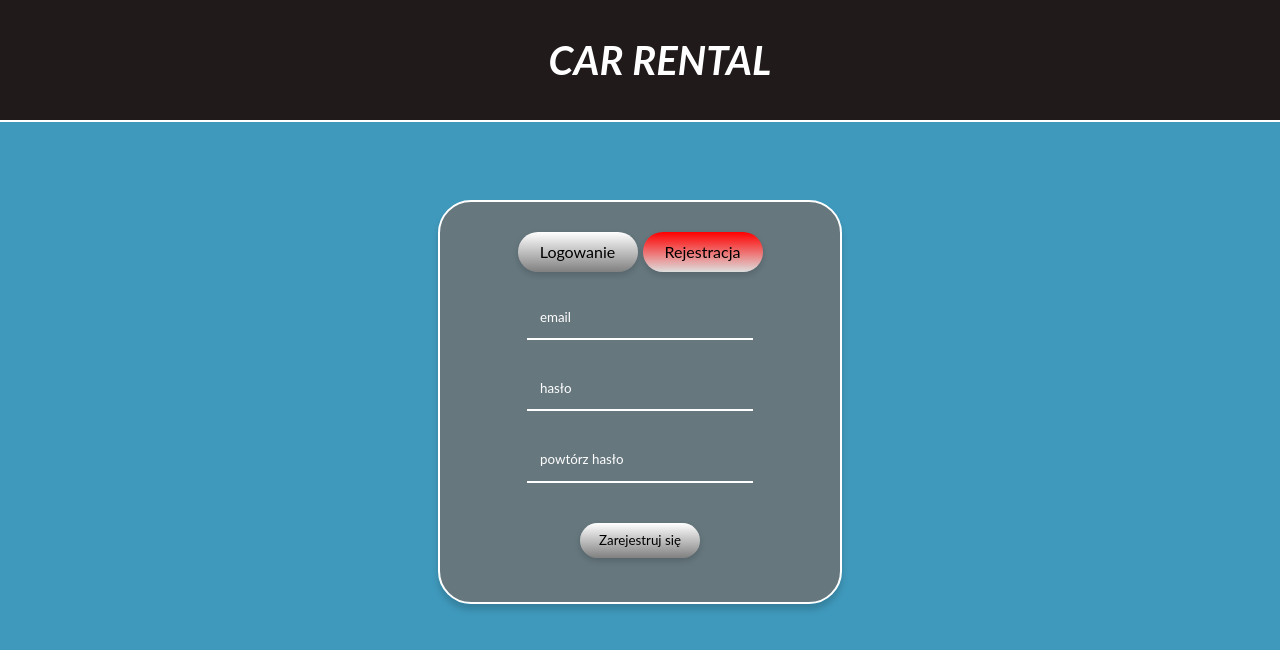
After one commit to Zeimdall/WdPAI_Project, a PHP site: page /public/views/registration.html in a window 1280 px wide. The commit adds this page. Shown: the top 650 px of the page. Run offline with PHP 8.4, Linux system fonts and the light colour scheme.

Commit message:
add new html and css styles

```diff
--- /dev/null
+++ b/public/css/loginpage.css
@@ -0,0 +1,105 @@
+.header {
+    display: flex;
+    position: fixed;
+    width: 100%;
+    height: 80px;
+    padding: 20px;
+    justify-content: center;
+    align-items: center;
+    background: #211A1A;
+    border-bottom: 2px solid white;
+}
+.comp_name {
+    font-style: italic;
+    font-size: 40px;
+    text-align: center;
+    color: white;
+    font-weight: bold;
+}
+
+.container {
+    width: 400px;
+    margin: 100px auto 0 auto;
+    min-height: 400px;
+    height: 400px;
+    display: flex;
+    flex-direction: column;
+
+    box-shadow: 0 6px 6px #00000029;
+    border: 2px solid white;
+    border-radius: 33px;
+    background: rgba(112, 112, 112, 0.8);
+}
+
+.container-content {
+    display: flex;
+    flex-direction: column;
+    margin-top: 10px;
+}
+
+.container .container-header {
+    display: flex;
+    margin-top: 30px;
+    align-self: center;
+}
+
+.container .container-header .header-item {
+    background: transparent linear-gradient(180deg, #FFFFFF 0%, #808080 100%) 0 0 no-repeat padding-box;
+    box-shadow: 0 3px 6px #00000029;
+    border-radius: 20px;
+
+    width: 120px;
+    border: none;
+    color: black;
+    line-height: 2.5em;
+    text-align: center;
+    text-decoration: none;
+}
+
+.container .container-header .header-item.active {
+    background: transparent linear-gradient(180deg, #ff0000 0%, #dedede 100%) 0 0 no-repeat padding-box;
+}
+
+.container .container-content .text-field {
+    margin: 0 auto;
+}
+
+::placeholder {
+    color: white;
+    opacity: 1;
+}
+
+input {
+    background-color: transparent;
+    border: 0;
+    outline: 0;
+    border-bottom: 2px solid white;
+    padding: 1em;
+    margin: 1em;
+    width: 50%;
+}
+
+input.center, button.center {
+    margin-left: auto;
+    margin-right: auto;
+}
+
+input:focus {
+    outline: none!important;
+}
+
+button {
+    background: transparent linear-gradient(180deg, #FFFFFF 0%, #808080 100%) 0 0 no-repeat padding-box;
+    box-shadow: 0 3px 6px #00000029;
+    border-radius: 20px;
+
+    width: 30%;
+    border: none;
+    color: black;
+    margin: 2em;
+    line-height: 2.5em;
+}
+
+#email, #password #confirm-password {
+    color: white;
+}
--- /dev/null
+++ b/public/css/mainpage.css
@@ -0,0 +1,81 @@
+* {
+    font-family: Lato, serif;
+}
+
+#app-header {
+    display: flex;
+    width: 100%;
+    padding: 20px;
+    justify-content: center;
+    align-items: center;
+    background: #211A1A;
+    border-bottom: 2px solid white;
+}
+.nav-container {
+    display: flex;
+    justify-content: space-between;
+    align-items: center;
+    width: 95%;
+    padding: 20px;
+}
+
+.nav_comp_name {
+    display: inline-flex;
+    align-items: center;
+    transition: .3s;
+    font-size: 20px;
+    color: white;
+    font-style: italic;
+}
+
+.nav__list {
+    display: flex;
+    flex-direction: row;
+    list-style-type: none;
+    margin: 0;
+    padding: 0;
+    font-size: 15px;
+}
+
+.nav__item {
+    margin: 10px;
+}
+
+.nav__link {
+    text-decoration: none;
+    color: white;
+}
+
+.main-container {
+    max-width: 100%;
+}
+
+
+.split {
+    height: 100%;
+    position: fixed;
+    width: 50%;
+}
+
+.left {
+    left: 0;
+    color: #FFFFFF;
+    font-size: 40px;
+    max-width: 50%;
+}
+.top-text {
+    text-align: center;
+}
+.bottom-text {
+    text-align: justify;
+    margin-inline-start: 15px;
+    margin-inline-end: 15px;
+}
+
+.right {
+    right: 0;
+}
+
+.img-custom {
+    background-size: 100px;
+}
--- a/public/css/style.css
+++ b/public/css/style.css
@@ -1,6 +1,10 @@
+@import "loginpage.css";
+@import "mainpage.css";
+
 *{
     font-family: Lato, serif;
 }
+
 body {
     margin: 0;
     display: grid;
@@ -8,118 +12,42 @@ body {
     background-color: #3F99BC;
     grid-template-rows: 100px 100%;
 }
+
+@media only screen and (max-device-width: 420px) {
+
     .header {
         display: flex;
         position: fixed;
         width: 100%;
-    height: 80px;
+        height: 200px;
         padding: 20px;
         justify-content: center;
         align-items: center;
         background: #211A1A;
-    border-bottom: 2px solid white;
-}
-.comp_name {
-    font-style: italic;
-    font-size: 40px;
-    text-align: center;
-    color: white;
-    font-weight: bold;
+        border-bottom: 3px solid white;
     }
 
     .container {
+        flex-direction: column;
+        position: absolute;
+        top: 50%;
+        transform: translate(0, -50%);
         width: 100%;
-    height: 100%;
-    display: flex;
-    flex-direction: row;
-    justify-content: center;
-    align-items: center;
-    padding: 30px;
-}
-
-.login-container {
-    width: 50%;
-    max-width: 600px;
-    display: flex;
-    justify-content: center;
-    align-items: center;
-
-}
-
-::placeholder {
-    color: white;
-    opacity: 1;
-}
-
-form {
-    display: flex;
-    flex-direction: column;
-    justify-content: center;
-    align-items: center;
-    width: 100%;
-    height: 40vh;
-
-    box-shadow: 0 6px 6px #00000029;
-    border: 2px solid white;
-    border-radius: 33px;
-    background: rgba(112, 112, 112, 0.8);
-
-}
-
-input {
-    background-color: transparent;
-    border: 0;
-    outline: 0;
-    border-bottom: 2px solid white;
-    padding: 1em;
-    margin: 1em;
-    width: 50%;
-}
-
-input:focus {
-    outline: none!important;
-}
-
-button {
-    background: transparent linear-gradient(180deg, #FFFFFF 0%, #808080 100%) 0 0 no-repeat padding-box;
-    box-shadow: 0 3px 6px #00000029;
-    border-radius: 20px;
-
-    width: 30%;
-    border: none;
-    color: black;
-    margin: 2em;
-    line-height: 2.5em;
-}
-
-@media only screen and (max-device-width: 420px) {
-    .container {
-        flex-direction: column;
     }
 
     * {
         font-size: 36px;
     }
 
-    .login-container, .logo {
-        width: 100%;
-    }
-
     form {
         margin: auto;
     }
 
-    img {
-        height: 7em;
-        margin: 2em;
-    }
+    button {
+        width: 50%;
+
     }
 
-#email, #password {
-    color: white;
-}
-
-/* main page */
     #header {
         display: flex;
         width: 100%;
@@ -127,7 +55,7 @@ button {
         justify-content: center;
         align-items: center;
         background: #211A1A;
-    border-bottom: 2px solid white;
+        border-bottom: 3px solid white;
     }
 
     .nav {
@@ -201,3 +129,4 @@ button {
     .img-custom {
         background-size: 100px;
     }
+}
--- /dev/null
+++ b/public/views/registration.html
@@ -0,0 +1,27 @@
+<!DOCTYPE html>
+<html lang="en">
+<head>
+    <link rel="stylesheet" type="text/css" href="../css/style.css">
+    <meta charset="UTF-8">
+    <title>REGISTRATION</title>
+</head>
+<body>
+    <header>
+        <div class="header">
+            <div class="comp_name">CAR RENTAL</div>
+        </div>
+    </header>
+    <div class="container">
+        <div class="container-header">
+            <a class="header-item" href="login.html" style="margin-right: 5px">Logowanie</a>
+            <div class="header-item active">Rejestracja</div>
+        </div>
+        <div class="container-content">
+            <input id="email" class="center" name="email" type="text" placeholder="email">
+            <input id="password" class="center" name="password" type="password" placeholder="hasło">
+            <input id="confirm-password" class="center" name="confirm-password" type="password" placeholder="powtórz hasło">
+            <button id="registbtn" class="center">Zarejestruj się</button>
+        </div>
+    </div>
+</body>
+</html>
```
Also changed, not shown: public/views/login.html (+10 -7 lines), public/views/mainpage.html (+4 -5 lines), README.md. Lines whose indentation alone changed are shown as unchanged.
